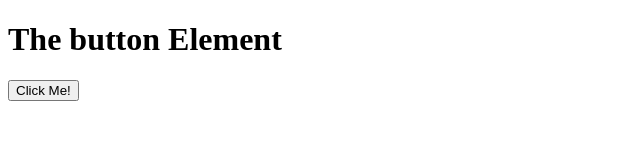
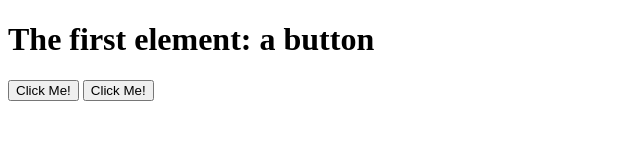
Before and after one commit to k-v-1/k-v-1.github.io, a website: page index.html in a window 1280 px wide. Shown: the whole page, without its empty margins (0-640 px from the left). Drawn offline with Linux system fonts and the light colour scheme.

Commit message:
Update index.html

```diff
--- a/index.html
+++ b/index.html
@@ -2,9 +2,11 @@
 <html>
 <body>
 
-<h1>The button Element</h1>
+<h1>The first element: a button</h1>
 
 <button type="button" onclick="alert('Hello world!')">Click Me!</button>
+<button type="button" onclick="f(ewmpfvd)">Click Me!
+</button>
 
 </body>
 </html>
```
